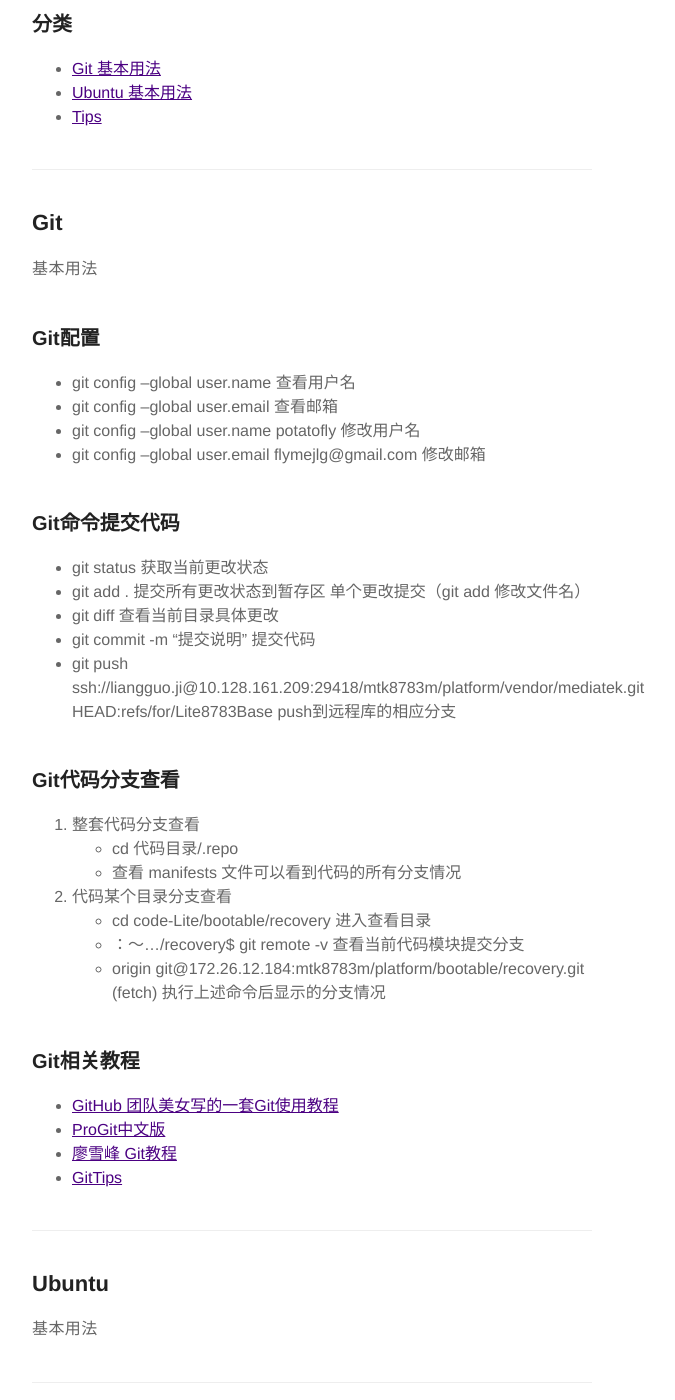
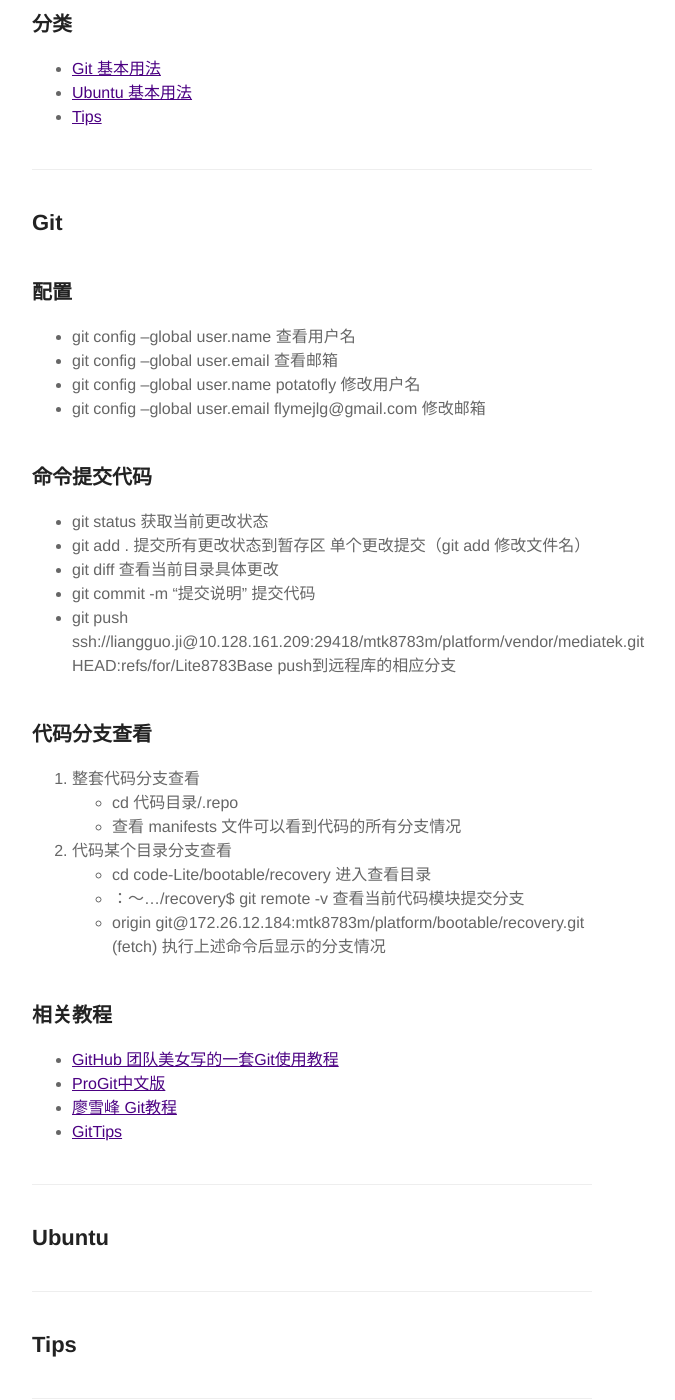
Before and after one commit to potatofly/potatofly.github.io, a Jekyll site: the page built from _posts/2016-10-21-note.md, in a window 1280 px wide and 1400 px high, scrolled down 426 px. Shown: the whole window, without its empty margins (328-1003 px from the left). Built offline with Jekyll 4.4.1, drawn with Linux system fonts in a browser that asks for light colours.

Commit message:
Update 2016-10-21-note.md

```diff
--- a/_posts/2016-10-21-note.md
+++ b/_posts/2016-10-21-note.md
@@ -24,22 +24,20 @@ description: 整理的一些常用工具及技巧
 
 ## Git
 
-基本用法
-
-### Git配置
+### 配置
 * git config --global user.name   查看用户名
 * git config --global user.email  查看邮箱
 * git config --global user.name potatofly   修改用户名
 * git config --global user.email flymejlg@gmail.com   修改邮箱
 
-### Git命令提交代码
+### 命令提交代码
 * git status   获取当前更改状态
 * git add .    提交所有更改状态到暂存区  单个更改提交（git add 修改文件名）
 * git diff     查看当前目录具体更改
 * git commit -m "提交说明"   提交代码
 * git push ssh://liangguo.ji@10.128.161.209:29418/mtk8783m/platform/vendor/mediatek.git HEAD:refs/for/Lite8783Base push到远程库的相应分支
 
-### Git代码分支查看
+### 代码分支查看
 1. 整套代码分支查看
  * cd 代码目录/.repo
  * 查看 manifests 文件可以看到代码的所有分支情况
@@ -48,7 +46,7 @@ description: 整理的一些常用工具及技巧
  * ：～.../recovery$ git remote -v   查看当前代码模块提交分支
  * origin	git@172.26.12.184:mtk8783m/platform/bootable/recovery.git (fetch) 执行上述命令后显示的分支情况
 
-### Git相关教程
+### 相关教程
 * [GitHub 团队美女写的一套Git使用教程](http://jlord.us/git-it/challenges/get_git.html)
 * [ProGit中文版](https://git-scm.com/book/zh/v2)
 * [廖雪峰 Git教程](http://www.liaoxuefeng.com/wiki/0013739516305929606dd18361248578c67b8067c8c017b000)
@@ -57,7 +55,7 @@ description: 整理的一些常用工具及技巧
 ---
 
 ## Ubuntu
-基本用法
+
 
 
 
```
